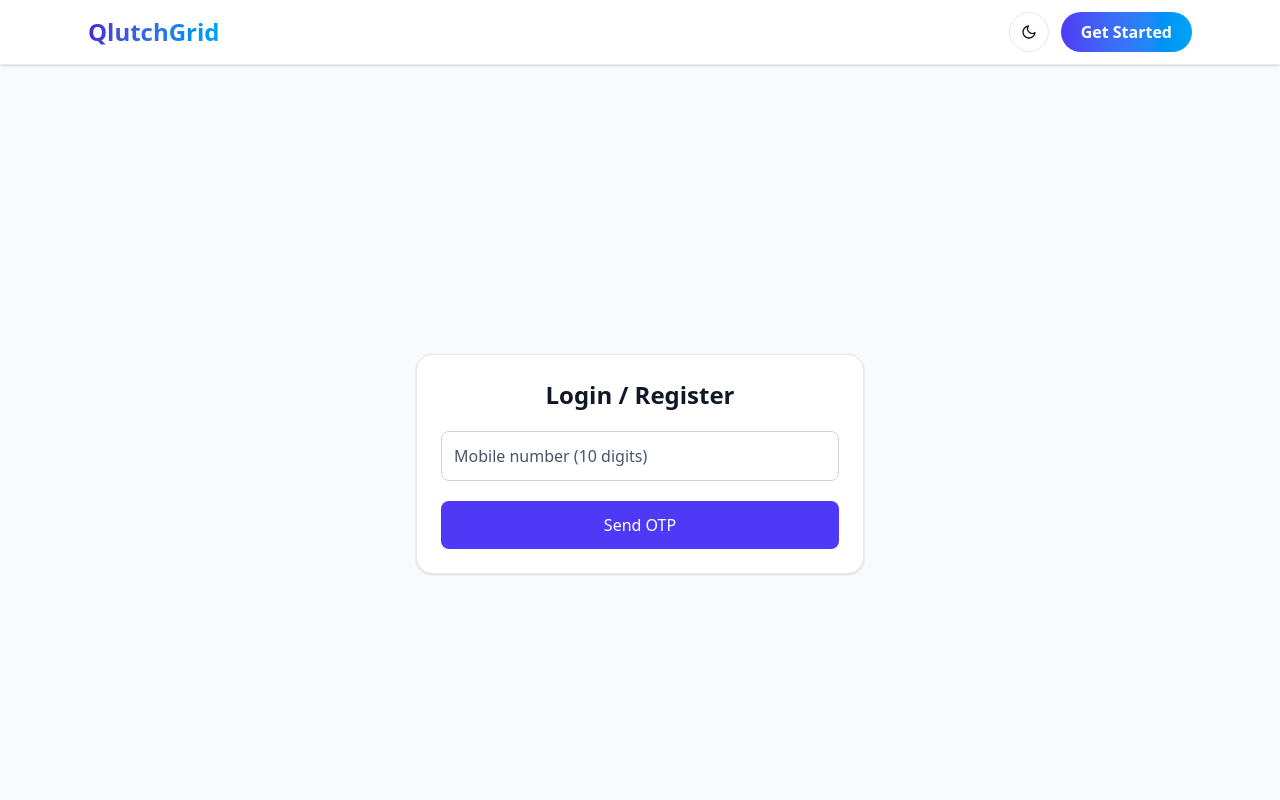
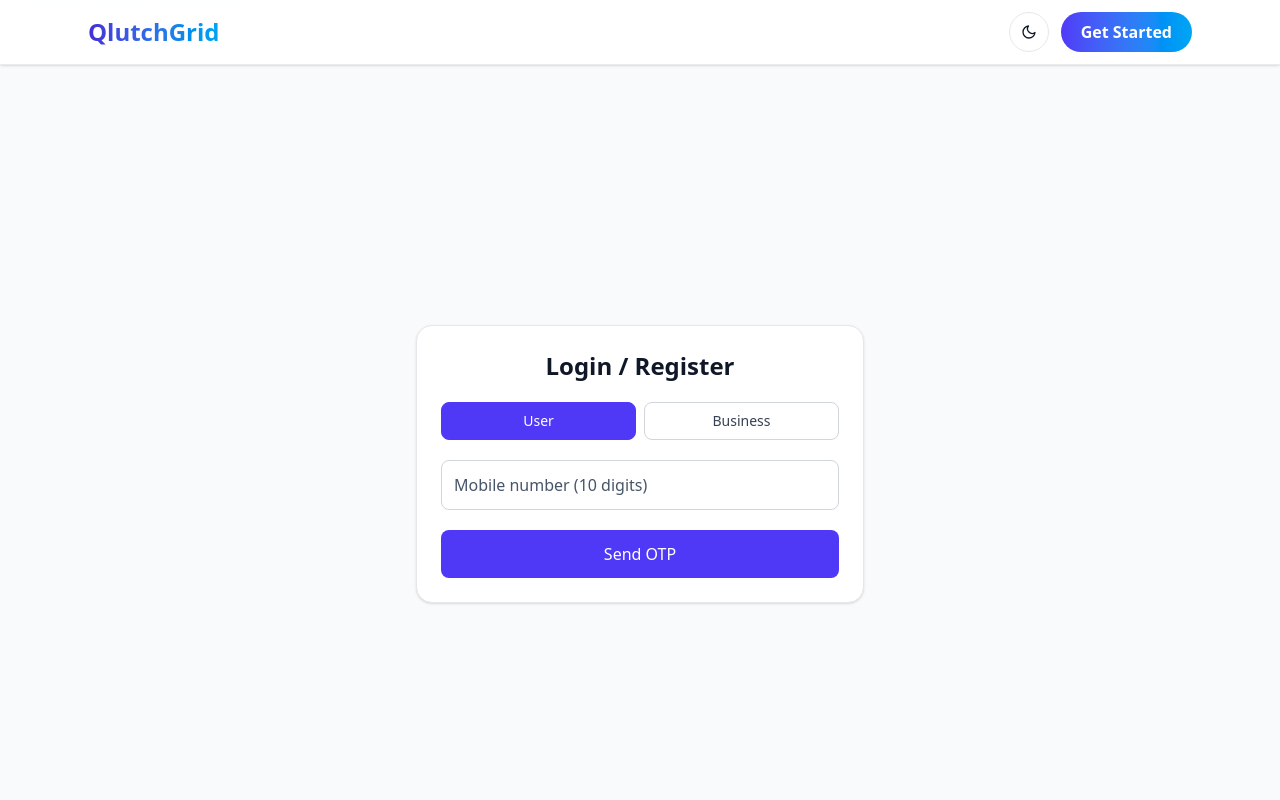
Before and after one commit to qlutchgridbusiness-del/QG-UI, a Next.js app: page /auth/login in a window 1280 px wide. Shown: the top 800 px of the page. Built offline with nearby package versions, Linux system fonts and the light colour scheme.

Commit message:
update auth

```diff
--- a/src/app/auth/login/page.tsx
+++ b/src/app/auth/login/page.tsx
@@ -8,6 +8,7 @@ import { useAuth } from "@/app/context/AuthContext";
 
 function LoginPageInner() {
   const [phone, setPhone] = useState("");
+  const [role, setRole] = useState<"user" | "business">("user");
   const [otp, setOtp] = useState("");
   const [step, setStep] = useState<"PHONE" | "OTP">("PHONE");
   const [loading, setLoading] = useState(false);
@@ -51,7 +52,7 @@ function LoginPageInner() {
 
     setLoading(true);
     try {
-      await apiPost("/auth/request-otp", { phone });
+      await apiPost("/auth/request-otp", { phone, role });
       setStep("OTP");
       startCooldown(30);
     } catch (err: any) {
@@ -71,7 +72,7 @@ function LoginPageInner() {
 
     setLoading(true);
     try {
-      const res = await apiPost("/auth/verify-otp", { phone, otp });
+      const res = await apiPost("/auth/verify-otp", { phone, otp, role });
 
       // 🆕 New user → go to register choice
       if (res.isNewUser) {
@@ -93,7 +94,11 @@ function LoginPageInner() {
         safeSetItem("user", JSON.stringify(res.user));
         login(res);
 
-        router.push("/auth/register");
+        if (role === "business") {
+          router.push("/auth/register/business");
+        } else {
+          router.push("/auth/register/user");
+        }
 
         return;
       }
@@ -162,6 +167,30 @@ function LoginPageInner() {
         {/* PHONE STEP */}
         {step === "PHONE" && (
           <>
+            <div className="flex gap-2">
+              <button
+                type="button"
+                onClick={() => setRole("user")}
+                className={`flex-1 py-2 rounded-lg text-sm border ${
+                  role === "user"
+                    ? "bg-indigo-600 text-white border-indigo-600"
+                    : "bg-white text-gray-700 border-gray-300"
+                }`}
+              >
+                User
+              </button>
+              <button
+                type="button"
+                onClick={() => setRole("business")}
+                className={`flex-1 py-2 rounded-lg text-sm border ${
+                  role === "business"
+                    ? "bg-indigo-600 text-white border-indigo-600"
+                    : "bg-white text-gray-700 border-gray-300"
+                }`}
+              >
+                Business
+              </button>
+            </div>
             <input
               placeholder="Mobile number (10 digits)"
               className="w-full p-3 border border-gray-300 dark:border-slate-700 rounded-lg focus:ring-2 focus:ring-indigo-500 bg-white dark:bg-slate-900 text-gray-900 dark:text-slate-100"
--- a/src/app/components/Navbar.tsx
+++ b/src/app/components/Navbar.tsx
@@ -37,9 +37,9 @@ export default function Navbar() {
   const isLoggedIn = isAuthenticated;
 
   useEffect(() => {
-    const temp = safeGetItem("tempToken") || safeGetItem("verifiedPhone");
+    const temp = safeGetItem("verifiedPhone");
     setHasTempAuth(Boolean(temp));
-  }, []);
+  }, [isAuthenticated, pathname]);
 
   useEffect(() => {
     if (!isAuthenticated || !isAuthReady) return;
```
